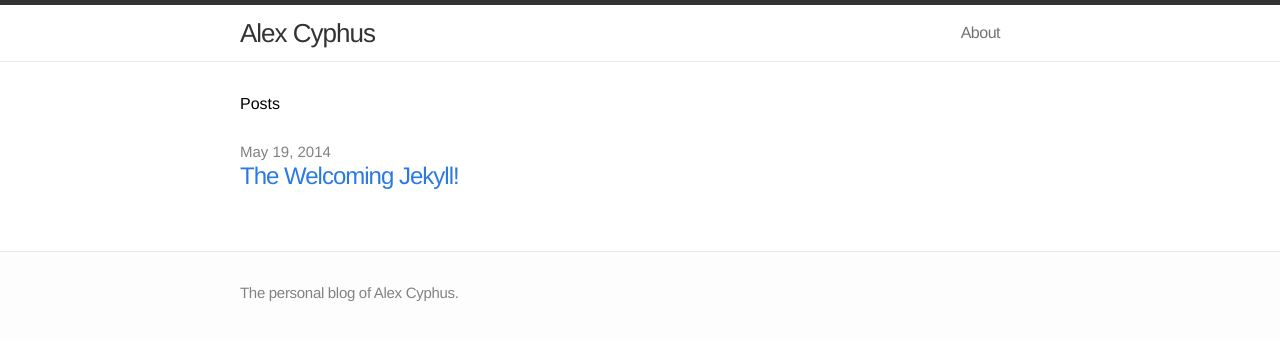
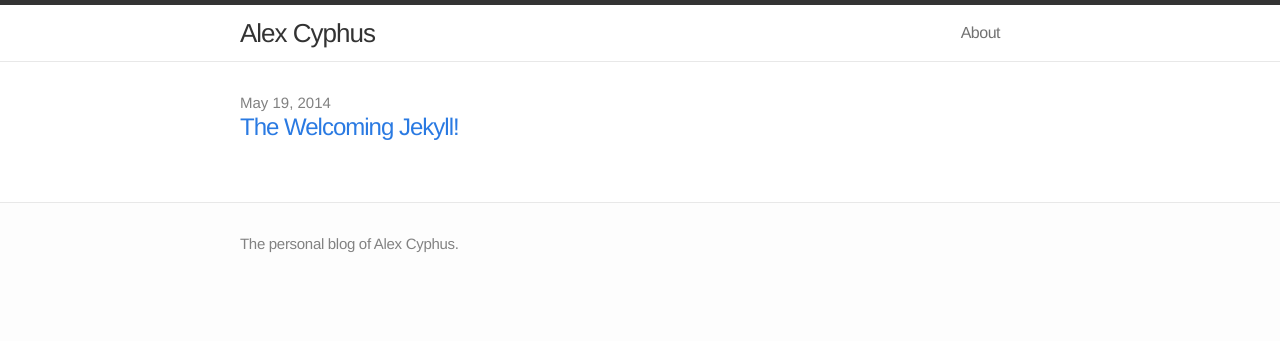
Before and after one commit to ACyphus/acyphus.github.io, a Jekyll site: the page built from index.html, in a window 1280 px wide. Shown: the top 341 px of the page. Built offline with Jekyll 4.4.1, drawn with Linux system fonts in a browser that asks for light colours.

Commit message:
cleaned up ugly headings

```diff
--- a/_layouts/page.html
+++ b/_layouts/page.html
@@ -3,9 +3,9 @@ layout: default
 ---
 <div class="post">
 
-  <header class="post-header">
+  <!-- <header class="post-header">
     <h1>{{ page.title }}</h1>
-  </header>
+  </header> -->
 
   <article class="post-content">
   {{ content }}
--- a/index.html
+++ b/index.html
@@ -3,8 +3,6 @@ layout: default
 ---
 
 <div class="home">
-
-  <h1>Posts</h1>
 
   <ul class="posts">
     {% for post in site.posts %}
```
